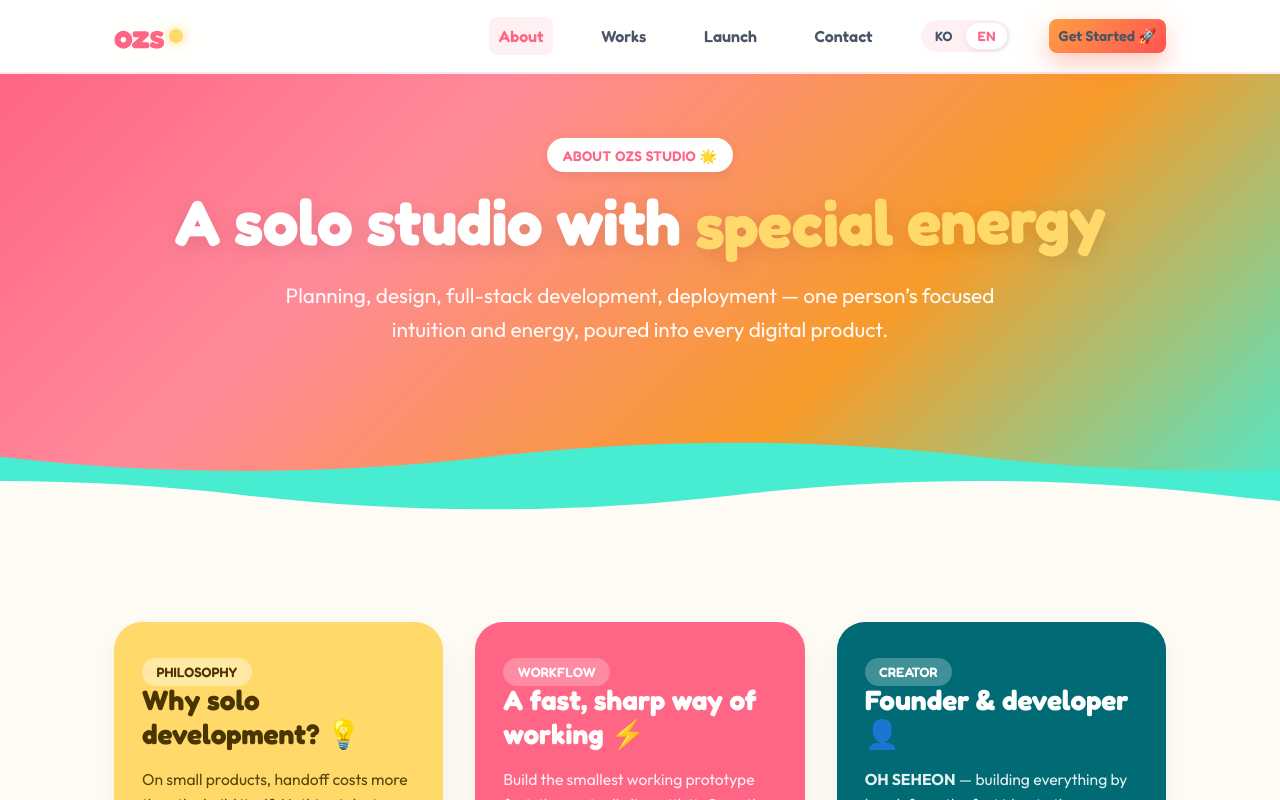
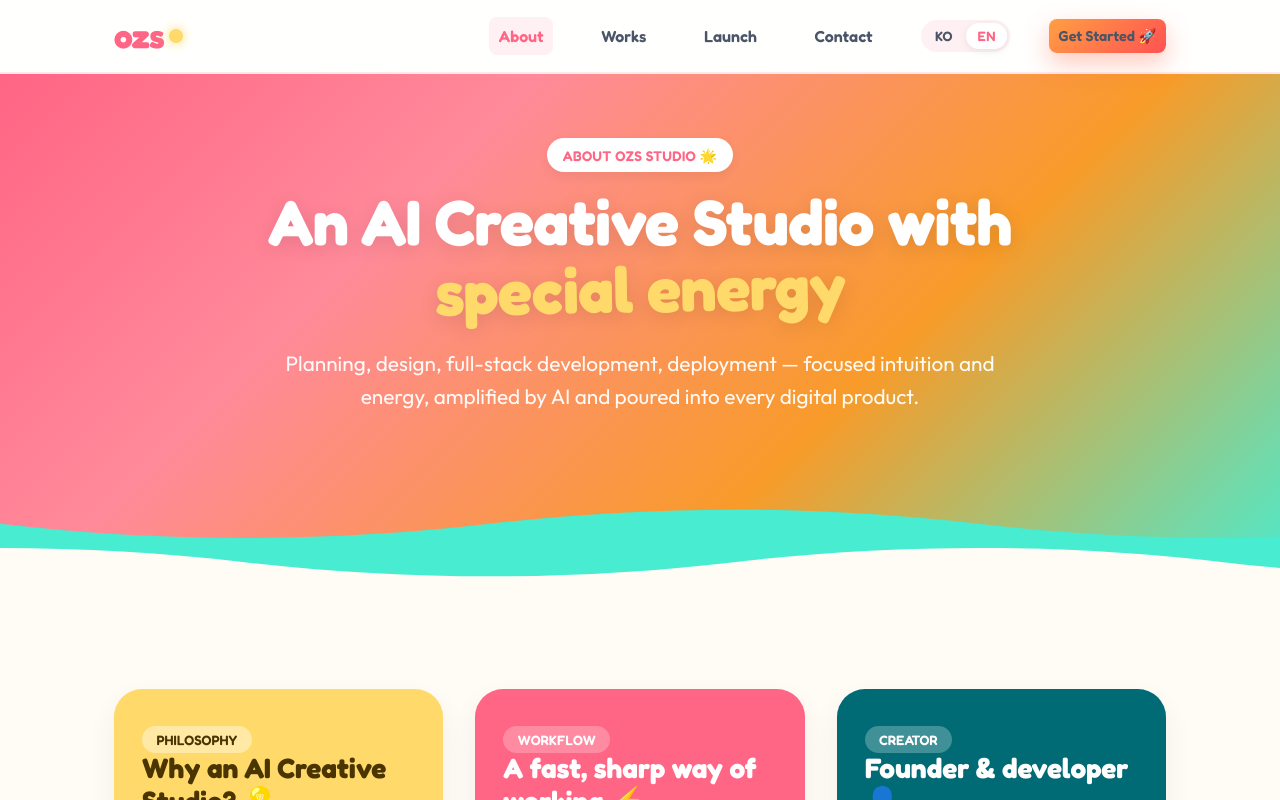
Before and after one commit to diffth/_ozs, a React (Vite) app: page /about in a window 1280 px wide. Shown: the top 800 px of the page. Built offline with nearby package versions, Linux system fonts and the light colour scheme; a web font is replaced by a local one.

Commit message:
feat(i18n): 대표 프로젝트 Wind Courier 다국어 정보 및 스튜디오 소개 문구 추가

```diff
--- a/src/i18n/dict.js
+++ b/src/i18n/dict.js
@@ -23,7 +23,7 @@ export const dict = {
   },
 
   seo: {
-    siteTitle: { ko: '1인 개발 스튜디오', en: 'Solo Development Studio' },
+    siteTitle: { ko: 'AI Creative Studio', en: 'AI Creative Studio' },
     notFound: {
       ko: '요청한 페이지를 찾을 수 없습니다.',
       en: 'The page you requested could not be found.',
@@ -37,8 +37,8 @@ export const dict = {
 
   home: {
     heroBadge: {
-      ko: '🌟 1인 개발 스튜디오 ozs',
-      en: '🌟 ozs — a solo development studio',
+      ko: '🌟 AI Creative Studio',
+      en: '🌟 AI Creative Studio',
     },
     // 히어로 제목은 About 과 같이 lead / highlight / trail 로 나눠
     // 가운데 낱말만 노란색(.hero-pop__title span)으로 강조합니다.
@@ -65,7 +65,18 @@ export const dict = {
       ko: '직접 개발하고 출품한 비비드하고 독창적인 웹서비스 및 라인업을 만나보세요.',
       en: 'Meet the vivid, one-of-a-kind services and products built and shipped in-house.',
     },
+    featuredAria: { ko: '대표 작품', en: 'Featured projects' },
     featured: [
+      {
+        slug: 'wind-courier',
+        tag: { ko: '3D 비행 어드벤처 게임', en: '3D Flying Adventure' },
+        name: 'Wind Courier',
+        date: '2026.09',
+        desc: {
+          ko: '노란 복엽기를 몰고 1920년대 유럽 시골을 닮은 수채화 세계의 마을들 사이로 편지를 나르는 우편 비행 어드벤처입니다. 지금 알파 테스트 중입니다.',
+          en: 'Fly a yellow biplane and carry mail between villages in a watercolour world inspired by 1920s rural Europe. Now in alpha testing.',
+        },
+      },
       {
         slug: 'lawful',
         tag: { ko: '법률 브랜드 사이트', en: 'Law Firm Website' },
@@ -123,19 +134,19 @@ export const dict = {
 
   about: {
     badge: { ko: 'ABOUT OZS STUDIO 🌟', en: 'ABOUT OZS STUDIO 🌟' },
-    titleLead: { ko: '1인 스튜디오의', en: 'A solo studio with' },
+    titleLead: { ko: 'AI Creative Studio의', en: 'An AI Creative Studio with' },
     titleHighlight: { ko: '특별한 에너지', en: 'special energy' },
     desc: {
-      ko: '기획부터 디자인, 풀스택 개발 및 배포까지! 한 사람의 밀도 높은 직관과 에너지로 최고의 디지털 제품을 만들어냅니다.',
-      en: 'Planning, design, full-stack development, deployment — one person’s focused intuition and energy, poured into every digital product.',
+      ko: '기획부터 디자인, 풀스택 개발 및 배포까지! AI 와 함께하는 밀도 높은 직관과 에너지로 최고의 디지털 제품을 만들어냅니다.',
+      en: 'Planning, design, full-stack development, deployment — focused intuition and energy, amplified by AI and poured into every digital product.',
     },
     cards: [
       {
         tag: 'PHILOSOPHY',
-        title: { ko: '왜 1인 개발인가? 💡', en: 'Why solo development? 💡' },
+        title: { ko: '왜 AI Creative Studio인가? 💡', en: 'Why an AI Creative Studio? 💡' },
         body: {
-          ko: '소규모 제품에선 전달과 인수인계 비용이 개발보다 큰 법입니다. 기획, 시안, 코드 사이의 손실 없이 원래의 명확한 의도를 끝까지 유지합니다.',
-          en: 'On small products, handoff costs more than the build itself. Nothing is lost between the brief, the mockup, and the code — the original intent survives to the end.',
+          ko: '소규모 제품에선 전달과 인수인계 비용이 개발보다 큰 법입니다. AI 를 손발처럼 부리며 기획, 시안, 코드를 한 흐름으로 이어, 원래의 명확한 의도를 끝까지 유지합니다.',
+          en: 'On small products, handoff costs more than the build itself. With AI as an extra pair of hands, the brief, the mockup, and the code run as one flow — the original intent survives to the end.',
         },
       },
       {
```
